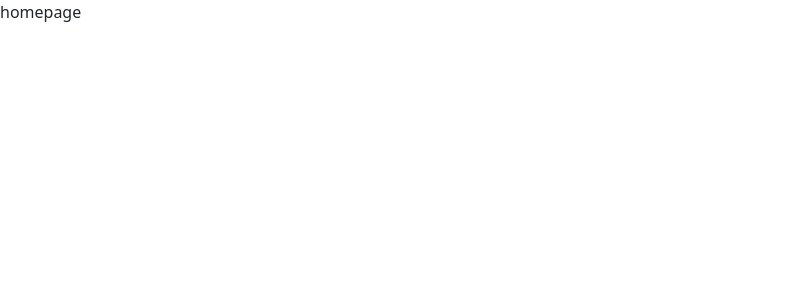
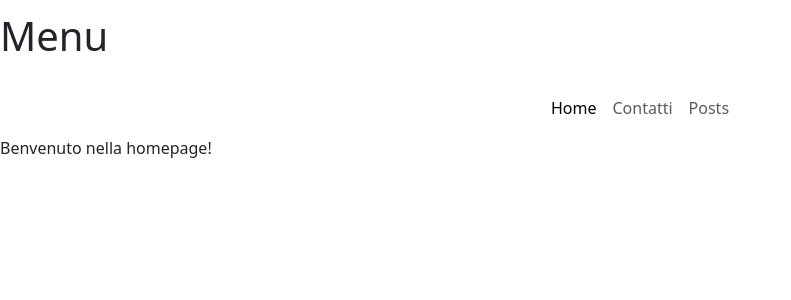
Before and after one commit to nicolamarino527/react-router, a React (Vite) app: page / in a window 1280 px wide. Shown: the top 300 px of the page, without its empty margins (0-791 px from the left). Built offline with nearby package versions, Linux system fonts and the light colour scheme.

Commit message:
[feat] add navbar to pages

```diff
--- a/src/App.jsx
+++ b/src/App.jsx
@@ -1,28 +1,25 @@
-import { useState } from 'react'
-import reactLogo from './assets/react.svg'
-import viteLogo from '/vite.svg'
-import './App.css'
+import { BrowserRouter, Routes, Route } from 'react-router-dom';
+import './App.css';
 
-// importiamo gli elementi della libreria di gestione delle rotte
-import { BrowserRouter, Routes, Route } from 'react-router-dom'
-
-import Homepage from './pages/HomePage'
-import AboutPage from './pages/AboutPage'
-import Contacts from './pages/Contacts'
-
+// Importiamo le pagine
+import HomePage from './pages/HomePage';
+import PostsPage from './pages/PostsPage';
+import ContactsPage from './pages/ContactsPage';
+import Header from './components/Header';
+import NavBar from './components/NavBar';
 
 function App() {
   return (
-    <>
-      <BrowserRouter>
-        <Routes>
-          <Route path='/' element={<Homepage />} />
-          <Route path='/about' element={<AboutPage />} />
-          <Route path='/contacts' element={<Contacts />} />
-        </Routes>
-      </BrowserRouter >
-    </>
-  )
+    <BrowserRouter>
+      <Header />
+      <NavBar />
+      <Routes>
+        <Route path="/" element={<HomePage />} />
+        <Route path="/posts" element={<PostsPage />} />
+        <Route path="/contacts" element={<ContactsPage />} />
+      </Routes>
+    </BrowserRouter>
+  );
 }
 
-export default App
+export default App;
--- a/src/components/Header.jsx
+++ b/src/components/Header.jsx
@@ -1,3 +1,5 @@
+import NavBar from "./NavBar"
+
 export default function Header() {
     return (
         <div className="header">
--- /dev/null
+++ b/src/components/NavBar.jsx
@@ -0,0 +1,35 @@
+import { Link, NavLink } from "react-router-dom";
+
+export default function NavBar() {
+    return (
+        <div className="links">
+            <nav className="navbar navbar-expand-lg y">
+                <div className="container-fluid">
+
+                    <button className="navbar-toggler" type="button" data-bs-toggle="collapse" data-bs-target="#navbarNav" aria-controls="navbarNav" aria-expanded="false" aria-label="Toggle navigation">
+                        <span className="navbar-toggler-icon"></span>
+                    </button>
+                    <div className="collapse navbar-collapse" id="navbarNav">
+                        <ul className="navbar-nav">
+                            <li className="nav-item">
+                                <NavLink className="nav-link" aria-current="page" to="/" end>
+                                    Home
+                                </NavLink>
+                            </li>
+                            <li className="nav-item">
+                                <NavLink className="nav-link" to="/contacts">
+                                    Contatti
+                                </NavLink>
+                            </li>
+                            <li className="nav-item">
+                                <NavLink className="nav-link" to="/posts">
+                                    Posts
+                                </NavLink>
+                            </li>
+                        </ul>
+                    </div>
+                </div>
+            </nav>
+        </div>
+    );
+}
--- a/src/index.css
+++ b/src/index.css
@@ -11,6 +11,12 @@
   align-items: center;
   justify-content: space-between;
 
+}
+
+.links {
+  display: flex;
+  justify-content: center;
+  background: #fff;
 }
 
 .posts-title {
--- a/src/pages/AboutPage.jsx
+++ /dev/null
@@ -1,7 +0,0 @@
-export default function AboutPage() {
-    return (
-        <div>
-            pagina
-        </div>
-    )
-}
--- a/src/pages/Contacts.jsx
+++ b/src/pages/ContactsPage.jsx
@@ -1,4 +1,4 @@
-export default function Contacts() {
+export default function ContactsPage() {
     return (
         <div>
             contatti
--- a/src/pages/HomePage.jsx
+++ b/src/pages/HomePage.jsx
@@ -1,7 +1,9 @@
-export default function Homepage() {
+import NavBar from "../components/NavBar";
+
+export default function HomePage() {
     return (
-        <div>
-            homepage
-        </div>
-    )
+        <>
+            <div>Benvenuto nella homepage!</div>
+        </>
+    );
 }
--- /dev/null
+++ b/src/pages/PostsPage.jsx
@@ -0,0 +1,9 @@
+export default function PostsPage() {
+    return (
+        <>
+            <div>
+                posts
+            </div>
+        </>
+    )
+}
```
